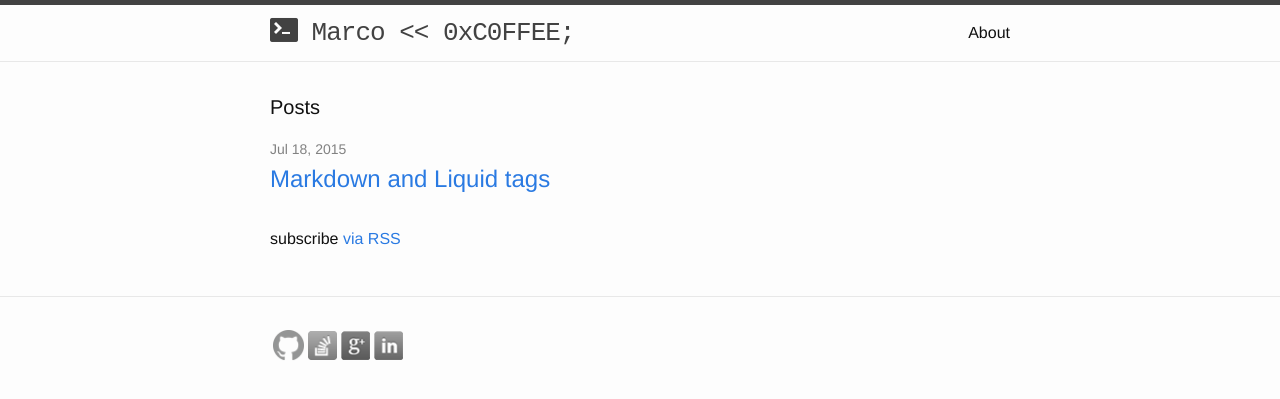
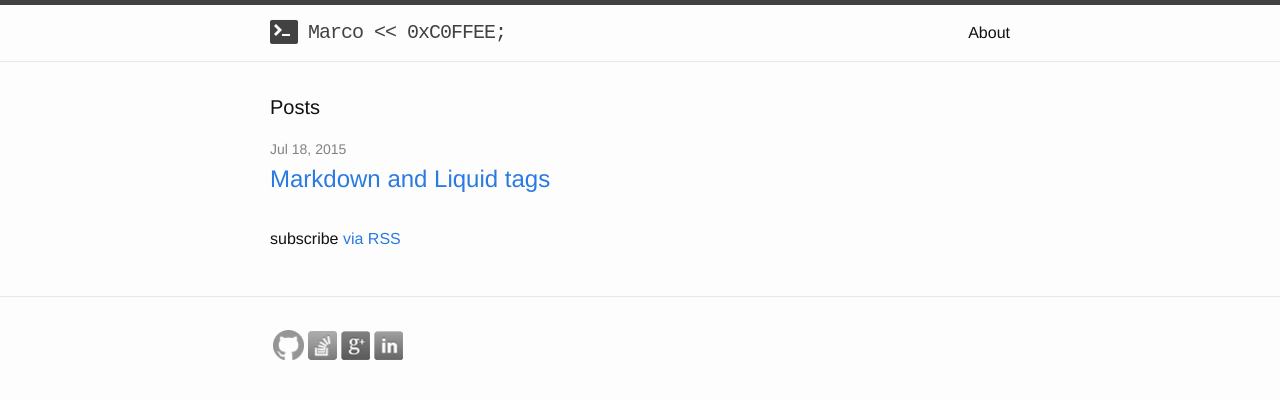
Before and after one commit to marcodiiga/marcodiiga.github.io, a Jekyll site: the page built from index.html, in a window 1280 px wide. Shown: the top 399 px of the page. Built offline with Jekyll 4.4.1, drawn with Linux system fonts in a browser that asks for light colours.

Commit message:
Title changes

```diff
--- a/_includes/header.html
+++ b/_includes/header.html
@@ -3,7 +3,7 @@
   <div class="wrapper">
 
     <a class="site-title" href="{{ site.baseurl }}/">
-      <span onmouseover="startComment(this)" onmouseout="endComment(this)"><span class="mega-octicon octicon-terminal"></span> {{ site.title }}</span><span style="color: rgb(104,99,73);" id="caption"></span><span id="cursor" style="display:none;">|</span>
+      <span onmouseover="startComment(this)" onmouseout="endComment(this)"><span id="title-terminal" class="mega-octicon octicon-terminal"></span> {{ site.title }}</span><span style="color: rgb(104,99,73);" id="caption"></span><span id="cursor" style="display:none;">|</span>
     </a>
 
     <nav class="site-nav">
--- a/_sass/_layout.scss
+++ b/_sass/_layout.scss
@@ -11,7 +11,7 @@
 }
 
 .site-title {
-    font-size: 26px;
+    font-size: 20px;
     line-height: 56px;
     letter-spacing: -1px;
     margin-bottom: 0;
@@ -22,6 +22,11 @@
     &:visited {
         color: $grey-color-dark;
     }
+}
+
+#title-terminal {
+  vertical-align: middle;
+  padding-bottom: 2px;
 }
 
 .site-title:hover {
```
